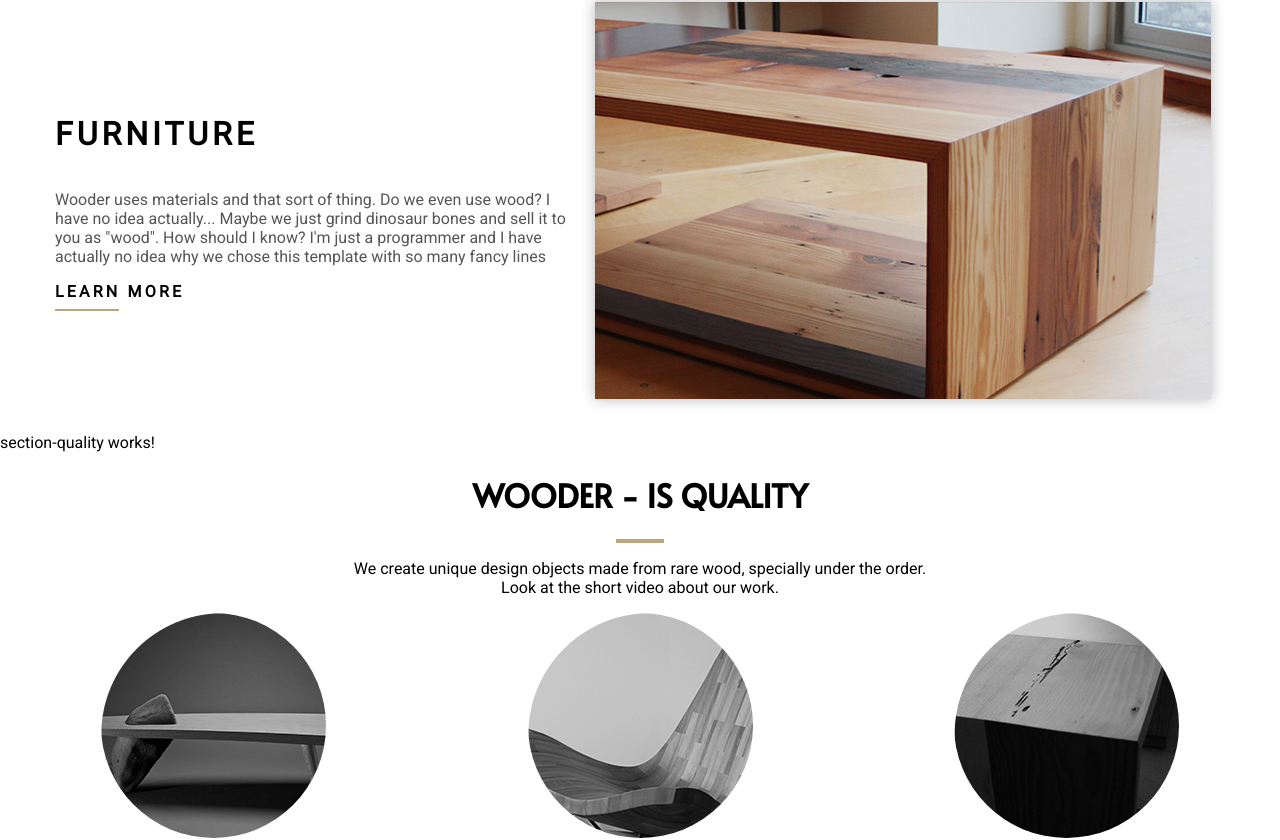
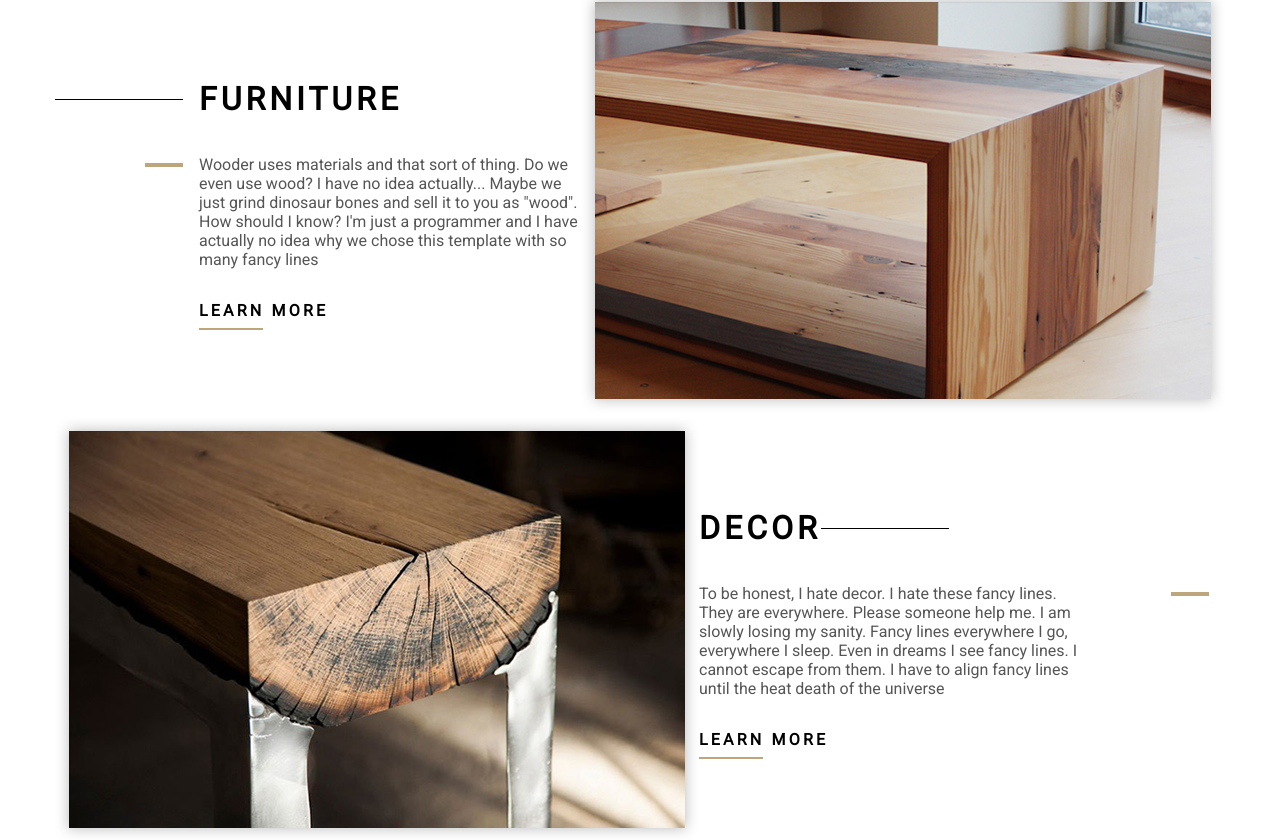
Before and after one commit to FajsiEx/ng-eshop, an Angular app: page / in a window 1280 px wide. Shown: the part 876-1716 px from the top of the page. Built offline with nearby package versions, Linux system fonts and the light colour scheme.

Commit message:
+ second category

```diff
--- a/src/app/pages/home/section-categories/section-categories.component.html
+++ b/src/app/pages/home/section-categories/section-categories.component.html
@@ -2,16 +2,27 @@
     <div class="category">
         <div class="text">
             <div class="title">
+                <div class="before-line">
+                    <div class="inner"></div>
+                </div>
                 <h1>FURNITURE</h1>
             </div>
 
             <div class="desc">
+                <div class="before-line">
+                    <div class="inner"></div>
+                </div>
                 <p>
-                    Wooder uses materials and that sort of thing. Do we even use wood? I have no idea actually... Maybe we just grind dinosaur bones and sell it to you as "wood". How should I know? I'm just a programmer and I have actually no idea why we chose this template with so many fancy lines
+                    Wooder uses materials and that sort of thing. Do we even use wood? I have no idea actually... Maybe
+                    we just grind dinosaur bones and sell it to you as "wood". How should I know? I'm just a programmer
+                    and I have actually no idea why we chose this template with so many fancy lines
                 </p>
             </div>
 
             <div class="link">
+                <div class="before-line">
+                    <div class="inner"></div>
+                </div>
                 <a href="#">
                     LEARN MORE <br>
                     <div class="underline"></div>
@@ -22,4 +33,44 @@
             <img src="assets/images/section-categories/furniture.png" alt="furniture">
         </div>
     </div>
+
+    <div class="category reverse">
+        <div class="image">
+            <img src="assets/images/section-categories/decor.png" alt="decor">
+        </div>
+
+        <div class="text">
+            <div class="title">
+                <h1>DECOR</h1>
+                <div class="before-line">
+                    <div class="inner"></div>
+                </div>
+            </div>
+
+            <div class="desc">
+                <p>
+                    To be honest, I hate decor. I hate these fancy lines. They are everywhere. Please someone help me. I
+                    am slowly losing my sanity. Fancy lines everywhere I go, everywhere I sleep. Even in dreams I see
+                    fancy lines. I cannot escape from them. I have to align fancy lines until the heat death of the
+                    universe
+                </p>
+
+                <div class="before-line">
+                    <div class="inner"></div>
+                </div>
+            </div>
+
+            <div class="link">
+                <a href="#">
+                    LEARN MORE <br>
+                    <div class="underline"></div>
+                </a>
+
+                <div class="before-line">
+                    <div class="inner"></div>
+                </div>
+            </div>
+        </div>
+
+    </div>
 </div>
--- a/src/app/pages/home/section-categories/section-categories.component.scss
+++ b/src/app/pages/home/section-categories/section-categories.component.scss
@@ -11,6 +11,23 @@
         justify-content: center;
         flex-direction: column;
 
+        & > div {
+            display: flex;
+        }
+
+        .before-line {
+            width: 128px;
+            flex-shrink: 0;
+
+            margin-right: 16px;
+
+            display: flex;
+            flex-direction: column;
+            justify-content: center;
+
+            align-items: flex-end;
+        }
+
         h1 {
             letter-spacing: .25rem;
             font-weight: bold;
@@ -18,6 +35,26 @@
 
         p {
             color: var(--color-text-d3);
+        }
+
+        .title {
+            .inner {
+                background: var(--color-text);
+                width:100%;
+                height: 1px;
+            }
+        }
+
+        .desc {
+            .before-line {
+                justify-content: start;
+            }
+            .inner {
+                background: var(--color-accent);
+                width:30%;
+                height: 4px;
+                margin-top: 24px;
+            }
         }
 
         .link {
@@ -37,4 +74,9 @@
             }
         }
     }
+
+    .image {
+        img {
+        }
+    }
 }
```
